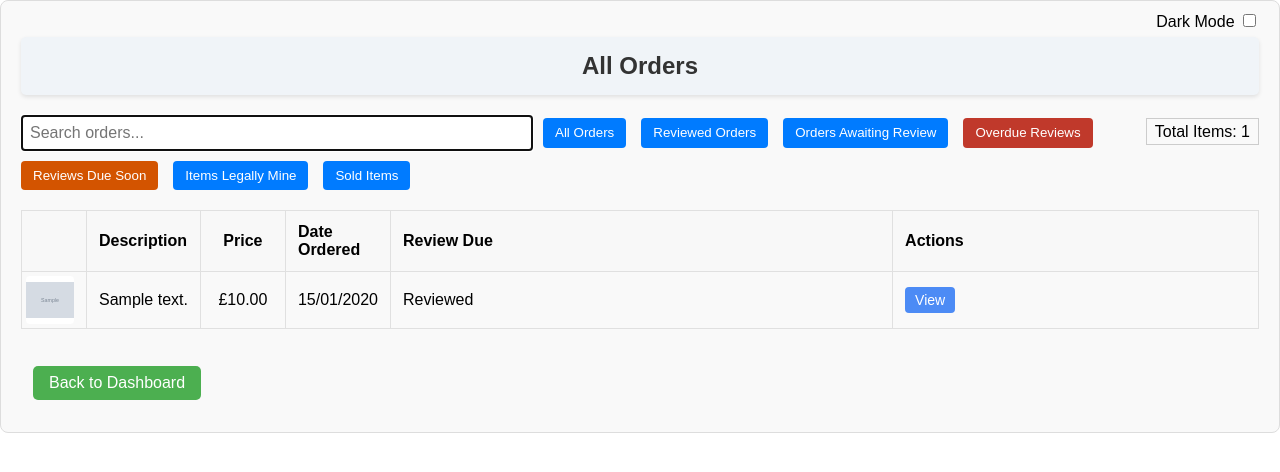
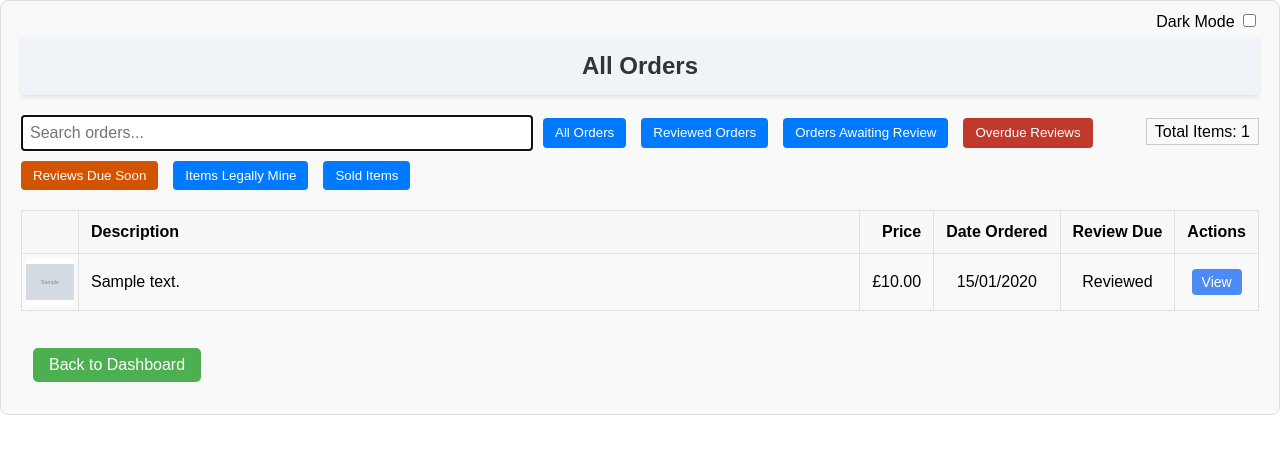
Before and after one commit to infidelus/vine-orders-app, a Flask app: page /orders?filter=all in a window 1280 px wide. Shown: the top 472 px of the page. Run offline with Flask 3, Linux system fonts and the light colour scheme; tables that the repository leaves empty hold one stand-in row (values such as "Sample post"); grey boxes marked "Sample" are stand-in pictures.

Commit message:
Fix orders table overflowing narrow windows
Columns were styled by position, so the new picture and Review Due columns
shifted the rules onto the wrong columns. Style them by name instead, and let
the description fill the remaining space, ending in an ellipsis (full text on
hover).

Co-Authored-By: Claude Opus 5.5 <noreply@anthropic.com>
Claude-Session: https://claude.ai/code/session_01W5yiS6iqTCSKypt1SRSzjz

```diff
--- a/static/css/style.css
+++ b/static/css/style.css
@@ -428,29 +428,31 @@ h1 {
     background-color: #f2f2f2;
 }
 
-/* Truncate long text in the first column */
-.orders-table td:first-child {
+/* Columns are styled by name (class) rather than position, so adding a
+   column can't upset the others */
+
+/* The description fills whatever space is left and long ones end in '…'
+   (hover over one to see it in full).  The max-width: 0 / width: 100% pair
+   is what lets it shrink to fit the window instead of widening the table. */
+.orders-table .desc-column {
     white-space: nowrap;
     overflow: hidden;
     text-overflow: ellipsis;
-    max-width: 800px; /* Default width for the first column */
+    max-width: 0;
+    width: 100%;
 }
 
-/* Column-specific adjustments */
-.orders-table td:nth-child(2),
-.orders-table td:nth-child(4) {
+/* The other columns shrink to fit their contents */
+.orders-table .price-column,
+.orders-table .date-column,
+.orders-table .platform-column,
+.orders-table .action-column {
     white-space: nowrap;
-    width: 1%; /* Shrink-to-fit for content */
+    width: 1%;
 }
 
-.orders-table td:nth-child(3),
-.orders-table th:nth-child(3) {
-    width: 60px; /* Set a specific width for the Date Ordered column */
-    text-align: center; /* Align text for better readability */
-    white-space: nowrap; /* Prevent wrapping */
-}
-
-.orders-table td:nth-child(4) {
+.orders-table .date-column,
+.orders-table .action-column {
     text-align: center;
 }
 
@@ -799,25 +801,6 @@ html[data-theme='dark'],body[data-theme='dark'] {
     }
 }
 
-/* Orders table column width scaling */
-@media (max-width: 1200px) {
-    .orders-table td:first-child {
-        max-width: 600px;
-    }
-}
-
-@media (max-width: 900px) {
-    .orders-table td:first-child {
-        max-width: 400px;
-    }
-}
-
-@media (max-width: 600px) {
-    .orders-table td:first-child {
-        max-width: 200px;
-    }
-}
-
 /* Reduce table font size / padding */
 @media (max-width: 1000px) {
     .orders-table th,
@@ -1127,20 +1110,6 @@ body {
     background-color: #555;
 }
 
-/* Keep the sold view's extra price column right-aligned like the others */
-.orders-table.sold-view td:nth-child(4) {
-    text-align: right;
-}
-
-.orders-table.sold-view td:nth-child(4) {
-    white-space: nowrap;
-}
-
-.orders-table.sold-view td:nth-child(6) {
-    text-align: center;
-    white-space: nowrap;
-    width: 1%;
-}
 
 /* --- Statistics page --- */
 .charts-grid {
--- a/templates/orders.html
+++ b/templates/orders.html
@@ -71,17 +71,17 @@
                 <thead>
                     <tr>
                         <th class="thumb-column"></th>
-                        <th>Description</th>
-                        <th>Price</th>
+                        <th class="desc-column">Description</th>
+                        <th class="price-column">Price</th>
                         {% if filter == 'sold' %}
-                            <th>Date Sold</th>
-                            <th>Sold For</th>
-                            <th>Platform</th>
+                            <th class="date-column">Date Sold</th>
+                            <th class="price-column">Sold For</th>
+                            <th class="platform-column">Platform</th>
                         {% else %}
-                            <th>Date Ordered</th>
-                            <th>Review Due</th>
+                            <th class="date-column">Date Ordered</th>
+                            <th class="date-column">Review Due</th>
                         {% endif %}
-                        <th>Actions</th>
+                        <th class="action-column">Actions</th>
                     </tr>
                 </thead>
                 <tbody>
@@ -94,17 +94,17 @@
                                          onerror="this.onerror=null; this.src='{{ url_for('static', filename='img/no-image.svg') }}';">
                                 </a>
                             </td>
-                            <td>{{ order['description'] }}</td>
+                            <td class="desc-column" title="{{ order['description'] }}">{{ order['description'] }}</td>
                             <td class="price-column">{{ order['price'] }}</td>
                             {% if filter == 'sold' %}
-                                <td>{{ order['date_sold'] }}</td>
+                                <td class="date-column">{{ order['date_sold'] }}</td>
                                 <td class="price-column">{{ order['sale_price'] }}</td>
-                                <td>{{ order['sale_platform'] }}</td>
+                                <td class="platform-column">{{ order['sale_platform'] }}</td>
                             {% else %}
-                                <td>{{ order['date_ordered'] }}</td>
-                                <td>{{ order['review_due'] or 'Reviewed' }}</td>
+                                <td class="date-column">{{ order['date_ordered'] }}</td>
+                                <td class="date-column">{{ order['review_due'] or 'Reviewed' }}</td>
                             {% endif %}
-                            <td>
+                            <td class="action-column">
                                 <a href="{{ url_for('view_order', order_id=order['id']) }}" class="small-button">
                                     View
                                 </a>
```
